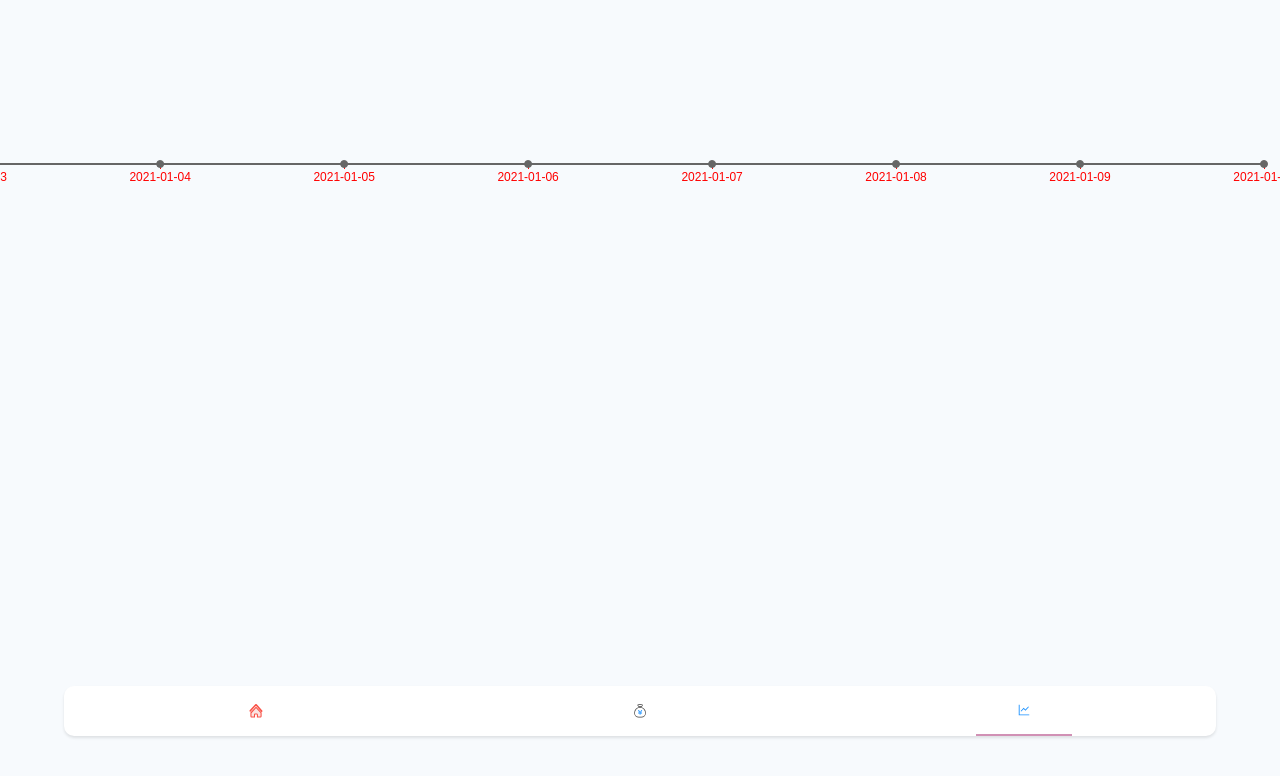
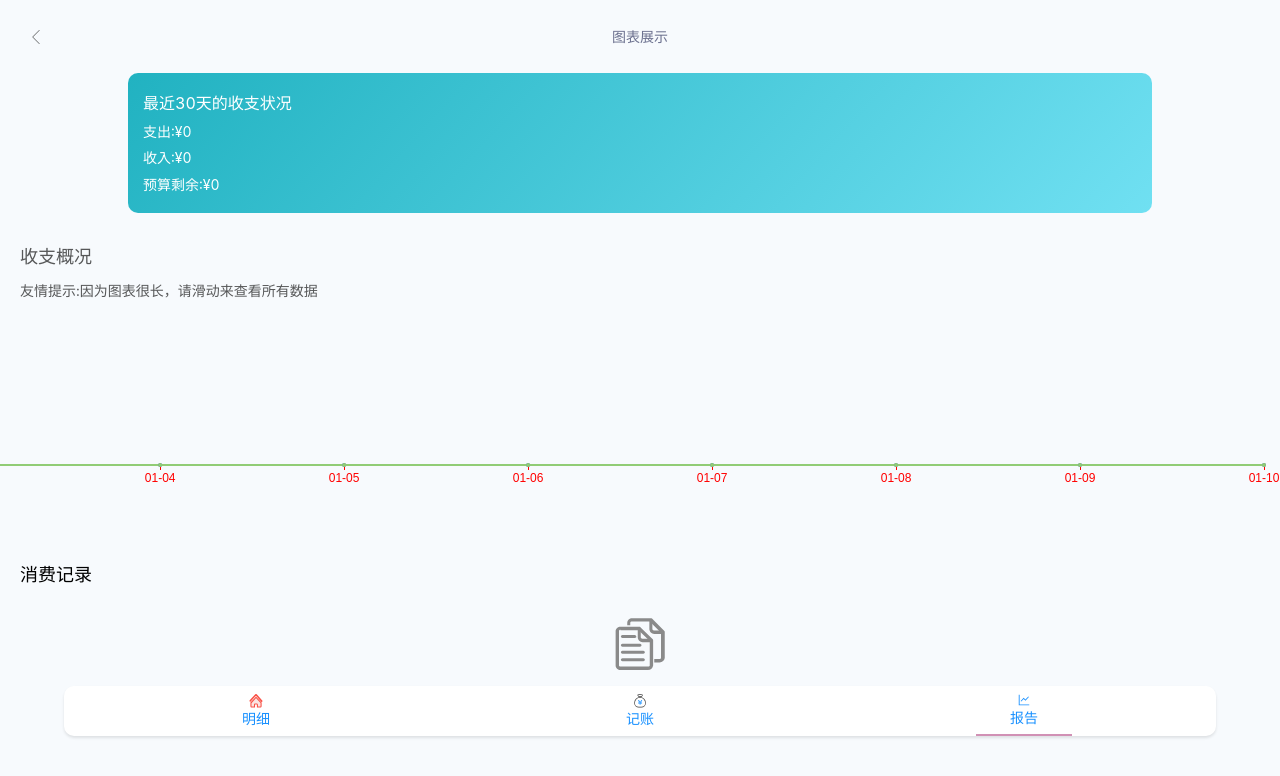
Before and after one commit to aalldd/booking, a Vue app: page /#/charts in a window 1280 px wide. Shown: the top 776 px of the page. Built offline with nearby package versions, Linux system fonts and the light colour scheme.

Commit message:
完成了一个初版，后续打算添加1.添加tag的时候具有标签选择界面，可以动态的选择标签2.添加支出排行列表，根据支出的金额与分类进行排序列表展示

```diff
--- /dev/null
+++ b/src/components/NoData.vue
@@ -0,0 +1,41 @@
+<template>
+  <div class="noData">
+    <div class="iconWrapper">
+      <Icon :name="name"></Icon>
+    </div>
+    <span>暂无数据</span>
+  </div>
+</template>
+
+<script lang='ts'>
+import Vue from 'vue';
+import {Component, Prop} from 'vue-property-decorator';
+import Icon from '@/components/Icon.vue';
+@Component({
+  components:{Icon}
+})
+export default class NoData extends Vue{
+  @Prop() name?: string
+}
+</script>
+
+<style scoped lang='scss'>
+  .noData{
+    display: flex;
+    flex-direction: column;
+    align-items: center;
+    justify-content: center;
+    .iconWrapper{
+      width: 60px;
+      height: 80px;
+      .icon{
+        width: 100%;
+        height: 100%;
+      }
+    }
+    span{
+      font-size: 14px;
+      color: #B1A9A9;
+    }
+  }
+</style>
--- a/src/components/money/Header.vue
+++ b/src/components/money/Header.vue
@@ -3,22 +3,25 @@
     <div class="iconWrapper" @click="goBack">
       <Icon name="left"></Icon>
     </div>
-    <span>记账</span>
+    <span>{{ name }}</span>
     <Icon name=""></Icon>
   </header>
 </template>
 
 <script lang='ts'>
 import Vue from 'vue';
-import {Component} from 'vue-property-decorator';
+import {Component, Prop} from 'vue-property-decorator';
 import Icon from '@/components/Icon.vue';
+
 @Component({
-  components:{Icon}
+  components: {Icon}
 })
-export default class Header extends Vue{
+export default class Header extends Vue {
   $router: any;
-  goBack(){
-    this.$router.back()
+  @Prop({required: true}) name!: string;
+
+  goBack() {
+    this.$router.back();
   }
 }
 </script>
--- a/src/components/statistics/Activity.vue
+++ b/src/components/statistics/Activity.vue
@@ -1,7 +1,7 @@
 <template>
   <div class="activity">
     <div class="title">消费记录</div>
-    <ol class="items-Wrapper">
+    <ol class="items-Wrapper" v-if="groupList.length">
       <li v-for="(group,index) in groupList" :key="index">
         <h3 class="date">{{ beautify( group.title ) }}
           <span>¥{{group.total}}</span>
@@ -21,6 +21,7 @@
         </ol>
       </li>
     </ol>
+    <NoData v-else name="doc"></NoData>
   </div>
 </template>
 
@@ -30,7 +31,7 @@ import Vue from 'vue';
 import {Component} from 'vue-property-decorator';
 import clone from '@/lib/clone';
 import dayjs from 'dayjs';
-
+import NoData from '@/components/NoData.vue';
 type Record = {
   ExpenseType: string,
   labelList: string[],
@@ -38,7 +39,9 @@ type Record = {
   remark: string,
   amount: number
 }
-@Component
+@Component({
+  components:{NoData}
+})
 export default class Activity extends Vue {
 
   get recordList() {
--- a/src/components/statistics/Layout.vue
+++ b/src/components/statistics/Layout.vue
@@ -5,16 +5,19 @@
       <div class="itemWrapper">
         <router-link to="/statistics" class="item" active-class="selected">
           <Icon name="home"></Icon>
+          <span>明细</span>
         </router-link>
       </div>
       <div class="itemWrapper">
         <router-link to="/money" class="item" active-class="selected">
           <Icon name="money"></Icon>
+          <span>记账</span>
         </router-link>
       </div>
       <div class="itemWrapper">
         <router-link to="/charts" class="item" active-class="selected">
           <Icon name="charts"></Icon>
+          <span>报告</span>
         </router-link>
       </div>
     </div>
@@ -58,10 +61,15 @@ export default class Layout extends Vue{
       height: 100%;
       >.item{
         display: flex;
+        flex-direction: column;
         align-items: center;
         justify-content: center;
         width: 25%;
         height: 100%;
+        span{
+          display: block;
+          width: 150%;
+        }
       }
       >.selected{
         border-bottom: 2px solid #D191B5;
--- a/src/components/statistics/PersonInfo.vue
+++ b/src/components/statistics/PersonInfo.vue
@@ -2,7 +2,7 @@
   <div class="person-info">
     <div class="person-name">
       <h3>Hello,</h3>
-      <h4>Daniel</h4>
+      <h4>user</h4>
     </div>
     <div class="person-avatar">
       <img src="../../assets/userAvatar.jpg" alt="">
--- a/src/main.ts
+++ b/src/main.ts
@@ -18,3 +18,9 @@ new Vue({
   store,
   render: h => h(App)
 }).$mount('#app');
+
+window.onload=function (){
+  setTimeout(function (){
+    window.scrollTo(0,10000)
+  },0)
+}
--- a/src/views/Chart.vue
+++ b/src/views/Chart.vue
@@ -1,8 +1,19 @@
 <template>
   <Layout>
+    <Header name="图表展示"></Header>
+    <div class="banner">
+      <div class="title">最近30天的收支状况</div>
+      <div class="payment">支出:¥{{getAmount('payment')}}</div>
+      <div class="income">收入:¥{{getAmount('income')}}</div>
+      <div class="budget">预算剩余:¥{{ RestBudget }}</div>
+    </div>
+    <div class="tips">
+      <div class="chartTitle">收支概况</div>
+      友情提示:因为图表很长，请滑动来查看所有数据</div>
     <div class="chartWrapper" ref="chartWrapper">
       <Echarts class="charts" :options="option"></Echarts>
     </div>
+    <Activity></Activity>
   </Layout>
 </template>
 
@@ -13,6 +24,8 @@ import Echarts from './Echarts.vue';
 import Layout from '@/components/statistics/Layout.vue';
 import _ from 'lodash';
 import day from 'dayjs';
+import Header from '@/components/money/Header.vue';
+import Activity from '@/components/statistics/Activity.vue';
 
 type Record = {
   ExpenseType: string;
@@ -22,7 +35,7 @@ type Record = {
   amount: number;
 }
 @Component({
-  components: {Echarts, Layout},
+  components: {Echarts, Layout,Header,Activity},
   beforeRouteEnter(to, from, next) {
     next(vm => {
       vm.$store.commit('fetchRecordList');
@@ -31,24 +44,40 @@ type Record = {
 })
 export default class Chart extends Vue {
   recordList: Record[] = [];
-
-  get option() {
+  budget=0;
+  flow=0;
+  formatRecord(expenseType: string){
     const today = new Date();
     const array = [];
+    const RenderRecord=this.recordList.filter(item=>item.ExpenseType===expenseType)
     for (let i = 0; i <= 29; i++) {
       const dateString = day(today).subtract(i, 'day').format('YYYY-MM-DD');
-      const found = _.find(this.recordList, {createAt: dateString});
+      const found = _.find(RenderRecord, {createAt: dateString});
       array.push({date: dateString, value: found ? found.amount : 0});
     }
     array.reverse()
-    const keys=array.map(item=>item.date)
-    const values=array.map(item=>item.value)
+    return array
+  }
+  getAmount(expenseType: string){
+    let sum=0
+    this.recordList.filter(item=>item.ExpenseType===expenseType).forEach(item=>{
+      sum+=item.amount
+    })
+    return sum
+  }
+  get RestBudget(){
+    return this.budget+this.flow
+  }
+  get option() {
+    const keys=this.formatRecord('income').map(item=>item.date)
+    const valuesIncome=this.formatRecord('income').map(item=>item.value)
+    const valuesPayment=this.formatRecord('payment').map(item=>item.value)
     return {
       tooltip: {
         trigger: 'axis'
       },
       legend: {
-        data: ['支出', '收入']
+        data: ['收入', '支出']
       },
       grid: {
         left: 0,
@@ -64,6 +93,11 @@ export default class Chart extends Vue {
           lineStyle: {
             color: 'red'  //x轴坐标的颜色
           }
+        },
+        axisLabel:{
+          formatter:function (value: string,index: number){
+            return value.substring(5)
+          }
         }
       },
       yAxis: {
@@ -72,16 +106,18 @@ export default class Chart extends Vue {
       },
       series: [
         {
+          name:'收入',
           type: 'line',
-          stack: '总量',
-          symbolSize: 7,
+          stack: '收入',
           symbol: 'circle',
-          itemStyle: {
-            borderWidth: 1,
-            color: '#666',
-            borderColor: '#666'
-          },
-          data: values
+          data: valuesIncome
+        },
+        {
+          name:'支出',
+          type: 'line',
+          stack: '支出',
+          symbol: 'circle',
+          data: valuesPayment
         }
       ]
     };
@@ -89,6 +125,8 @@ export default class Chart extends Vue {
 
   mounted() {
     this.recordList = this.$store.state.recordList;
+    this.budget=this.$store.state.budget
+    this.flow=this.$store.state.flow
     const div = (this.$refs.chartWrapper as HTMLDivElement);
     div.scrollLeft = div.scrollWidth;
   }
@@ -108,5 +146,31 @@ export default class Chart extends Vue {
     display: none;
   }
 }
-
+.banner{
+  background: rgb(33,178,193);
+  background: linear-gradient(132deg, rgba(33,178,193,1) 0%, rgba(112,224,242,1) 100%);  width: 80%;
+  border-radius: 10px;
+  height: 140px;
+  margin: auto;
+  color: #fff;
+  padding: 15px;
+  box-sizing: border-box;
+  display: flex;
+  flex-direction: column;
+  justify-content: space-around;
+  .title{
+    font-size: 16px;
+  }
+  .payment,.income{
+    font-size: 14px;
+  }
+}
+.tips{
+  margin-top: 30px;
+  padding: 0 20px;
+  .chartTitle{
+    font-size: 18px;
+    margin-bottom: 10px;
+  }
+}
 </style>
--- a/src/views/Money.vue
+++ b/src/views/Money.vue
@@ -1,6 +1,6 @@
 <template>
   <div class="accounts">
-    <Header></Header>
+    <Header name="记账"></Header>
     <ButtonTab :ExpenseType="record.ExpenseType" @update:ExpenseType="getExpenseType"></ButtonTab>
     <Labels
         :labelList="tagList"
```
Also changed, not shown: src/assets/icons/doc.svg (added), src/assets/icons/duigou.svg (added).
